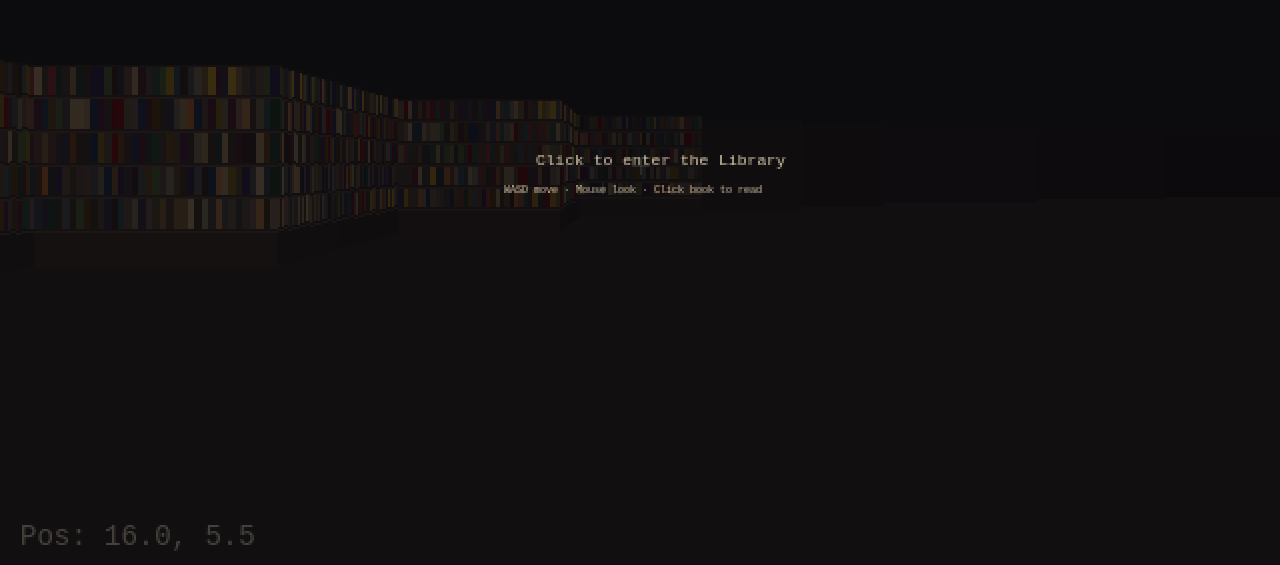
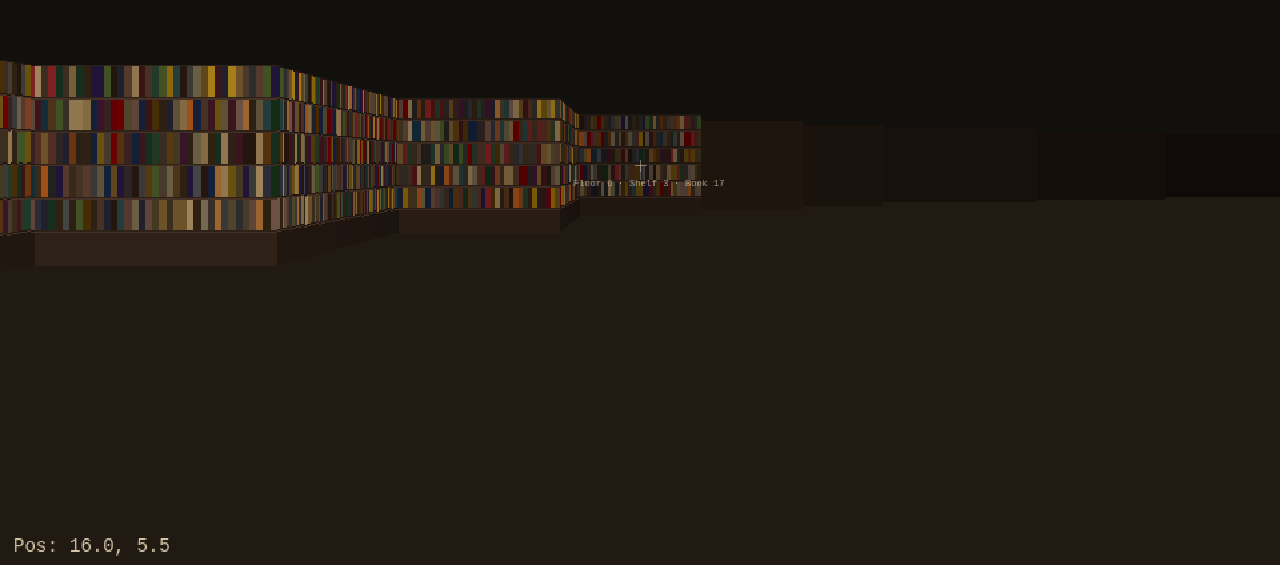
Before and after one commit to SoraDimichi/la-biblioteca-de-babel, a website built with Vite: page index.html in a window 1280 px wide. Shown: the part 235-800 px from the top of the page. Built offline with nearby package versions, Linux system fonts and the light colour scheme; animation ran at ten frames a second.

Commit message:
Half-Life style mouse: free cursor for book picking, no pointer lock
- Mouse moves freely, crosshair follows cursor position
- Hover over books to highlight, click to read
- WASD movement, Q/E or arrow keys for rotation
- No pointer lock needed
- Resolution bumped to 960x600
- Crosshair cursor CSS on canvas
- All 3 e2e tests passing

```diff
--- a/index.html
+++ b/index.html
@@ -7,7 +7,7 @@
     <style>
       * { margin: 0; padding: 0; box-sizing: border-box; }
       html, body { width: 100%; height: 100%; overflow: hidden; background: #0a0a0f; }
-      canvas { display: block; }
+      canvas { display: block; cursor: crosshair; }
     </style>
   </head>
   <body>
--- a/src/config.ts
+++ b/src/config.ts
@@ -1,6 +1,6 @@
 // Logical render resolution (scaled up to fill screen)
-export const RENDER_WIDTH = 640;
-export const RENDER_HEIGHT = 400;
+export const RENDER_WIDTH = 960;
+export const RENDER_HEIGHT = 600;
 
 // World
 export const STEPS_PER_FLOOR = 24;
--- a/src/game.ts
+++ b/src/game.ts
@@ -6,7 +6,6 @@ import { BookViewer } from "@/ui/book-viewer";
 import { HUD } from "@/ui/hud";
 import { PerfMonitor } from "@/debug/perf-monitor";
 import { bookAddressFromWorldStep } from "@/generation/book-data";
-import { RENDER_WIDTH, RENDER_HEIGHT } from "@/config";
 
 export class Game {
   private input: InputSystem;
@@ -53,7 +52,7 @@ export class Game {
     this.player.update(dt, this.input);
     this.world.update(0);
 
-    // Click picks the book under the crosshair
+    // Click picks the book under cursor
     if (this.input.consumeClick()) {
       const hit = this.renderer.bookUnderCrosshair;
       if (hit) {
@@ -71,19 +70,13 @@ export class Game {
       return;
     }
 
-    this.renderer.render(this.player, this.world);
+    this.renderer.render(
+      this.player,
+      this.world,
+      this.input.mouseRenderX,
+      this.input.mouseRenderY
+    );
     this.hud.render(this.ctx, this.player);
     this.perfMonitor.render(this.ctx, this.world.cacheSize);
-
-    // Show "click to start" prompt if pointer not locked
-    if (!this.input.isLocked) {
-      this.ctx.fillStyle = "rgba(10,10,15,0.7)";
-      this.ctx.fillRect(0, 0, RENDER_WIDTH, RENDER_HEIGHT);
-      this.ctx.fillStyle = "#d4c5a9";
-      this.ctx.font = "8px monospace";
-      this.ctx.fillText("Click to enter the Library", RENDER_WIDTH / 2 - 52, RENDER_HEIGHT / 2);
-      this.ctx.font = "5px monospace";
-      this.ctx.fillText("WASD move · Mouse look · Click book to read", RENDER_WIDTH / 2 - 68, RENDER_HEIGHT / 2 + 14);
-    }
   }
 }
--- a/src/rendering/renderer.ts
+++ b/src/rendering/renderer.ts
@@ -60,6 +60,8 @@ const CY = Math.floor(RENDER_HEIGHT / 2);
 export class Renderer {
   private flickerTime = 0;
   private flicker = 1.0;
+  private cursorX = CX;
+  private cursorY = CY;
   bookUnderCrosshair: BookHit | null = null;
 
   // Per-column data for book picking: which wall step and distance
@@ -74,7 +76,9 @@ export class Renderer {
 
   constructor(private ctx: CanvasRenderingContext2D) {}
 
-  render(player: PlayerSystem, world: WorldGenerator) {
+  render(player: PlayerSystem, world: WorldGenerator, mouseX = CX, mouseY = CY) {
+    this.cursorX = Math.round(mouseX);
+    this.cursorY = Math.round(mouseY);
     const ctx = this.ctx;
 
     this.flickerTime += 0.016;
@@ -176,8 +180,12 @@ export class Renderer {
 
     // Crosshair
     ctx.fillStyle = "rgba(212,197,169,0.5)";
-    ctx.fillRect(CX - 4, CY, 9, 1);
-    ctx.fillRect(CX, CY - 4, 1, 9);
+    // Cursor crosshair at mouse position
+    const cx = this.cursorX;
+    const cy = this.cursorY;
+    ctx.fillStyle = "rgba(212,197,169,0.5)";
+    ctx.fillRect(cx - 4, cy, 9, 1);
+    ctx.fillRect(cx, cy - 4, 1, 9);
 
     this.drawBookTooltip(ctx);
   }
@@ -254,7 +262,7 @@ export class Renderer {
         if (!color) continue;
 
         // Check if crosshair is on this book
-        const isHit = x === CX && CY >= bookTop && CY <= bookBot;
+        const isHit = x === this.cursorX && this.cursorY >= bookTop && this.cursorY <= bookBot;
 
         let drawColor: RGB;
         if (isHit) {
@@ -294,7 +302,7 @@ export class Renderer {
     if (!hit) return;
     ctx.fillStyle = "rgba(212,197,169,0.8)";
     ctx.font = "7px monospace";
-    ctx.fillText(`Floor ${hit.floor} · Shelf ${hit.shelf} · Book ${hit.slot}`, CX - 50, CY + 16);
+    ctx.fillText(`Floor ${hit.floor} · Shelf ${hit.shelf} · Book ${hit.slot}`, this.cursorX - 50, this.cursorY + 16);
   }
 }
 
--- a/src/systems/input.ts
+++ b/src/systems/input.ts
@@ -1,10 +1,13 @@
+import { RENDER_WIDTH, RENDER_HEIGHT } from "@/config";
+
 export class InputSystem {
   private keys = new Set<string>();
   private justPressed = new Set<string>();
   private _clicked = false;
-  private mouseDeltaX = 0;
-  private mouseDeltaY = 0;
-  private locked = false;
+
+  // Mouse position in render-canvas coordinates (0..RENDER_WIDTH, 0..RENDER_HEIGHT)
+  mouseRenderX = RENDER_WIDTH / 2;
+  mouseRenderY = RENDER_HEIGHT / 2;
 
   constructor(private canvas: HTMLCanvasElement) {
     window.addEventListener("keydown", (e) => {
@@ -17,23 +20,22 @@ export class InputSystem {
       this.keys.delete(e.code);
     });
 
-    // Pointer lock for FPS mouse look
-    canvas.addEventListener("click", () => {
-      if (!this.locked) {
-        canvas.requestPointerLock();
-      } else {
-        this._clicked = true;
-      }
+    canvas.addEventListener("mousemove", (e) => {
+      // Map display canvas mouse position to render canvas coordinates
+      const rect = canvas.getBoundingClientRect();
+      const scale = Math.min(
+        rect.width / RENDER_WIDTH,
+        rect.height / RENDER_HEIGHT
+      );
+      const offsetX = (rect.width - RENDER_WIDTH * scale) / 2;
+      const offsetY = (rect.height - RENDER_HEIGHT * scale) / 2;
+
+      this.mouseRenderX = (e.clientX - rect.left - offsetX) / scale;
+      this.mouseRenderY = (e.clientY - rect.top - offsetY) / scale;
     });
 
-    document.addEventListener("pointerlockchange", () => {
-      this.locked = document.pointerLockElement === canvas;
-    });
-
-    document.addEventListener("mousemove", (e) => {
-      if (!this.locked) return;
-      this.mouseDeltaX += e.movementX;
-      this.mouseDeltaY += e.movementY;
+    canvas.addEventListener("click", () => {
+      this._clicked = true;
     });
   }
 
@@ -51,12 +53,11 @@ export class InputSystem {
     return v;
   }
 
-  consumeMouseDelta(): { dx: number; dy: number } {
-    const dx = this.mouseDeltaX;
-    const dy = this.mouseDeltaY;
-    this.mouseDeltaX = 0;
-    this.mouseDeltaY = 0;
-    return { dx, dy };
+  get rotateDir(): number {
+    let v = 0;
+    if (this.keys.has("KeyQ") || this.keys.has("ArrowLeft")) v += 1;
+    if (this.keys.has("KeyE") || this.keys.has("ArrowRight")) v -= 1;
+    return v;
   }
 
   consumeClick(): boolean {
@@ -73,10 +74,6 @@ export class InputSystem {
     return this.keys.has(code);
   }
 
-  get isLocked(): boolean {
-    return this.locked;
-  }
-
   endFrame() {
     this.justPressed.clear();
   }
--- a/src/systems/player.ts
+++ b/src/systems/player.ts
@@ -1,37 +1,26 @@
 import type { InputSystem } from "@/systems/input";
 import { MAP, MAP_SIZE } from "@/rendering/renderer";
 
-const MOVE_SPEED = 5.0;
-const ROT_SPEED = 0.003; // mouse sensitivity
-const COLLISION_MARGIN = 0.3;
+const MOVE_SPEED = 3.5;
+const ROT_SPEED = 2.5; // radians per second for keyboard rotation
 
 export class PlayerSystem {
-  // Position on the 2D map — spawn in the corridor ring (radius ~10.5 from center)
   posX = 16;
   posY = 5.5;
 
-  // Direction vector (unit vector pointing where player looks)
   dirX = -1;
   dirY = 0;
 
-  // Camera plane (perpendicular to dir, determines FOV)
-  // Length of planeY determines FOV: 0.66 ≈ 66 degree FOV
   planeX = 0;
   planeY = 0.66;
 
   update(dt: number, input: InputSystem) {
     const moveSpeed = MOVE_SPEED * dt;
 
-    // --- Keyboard rotation (arrow keys, always available) ---
-    let keyRot = 0;
-    if (input.isKeyDown("ArrowLeft")) keyRot += 1;
-    if (input.isKeyDown("ArrowRight")) keyRot -= 1;
-
-    // --- Mouse rotation (yaw, only when pointer locked) ---
-    const mouse = input.consumeMouseDelta();
-    const rotAngle = -mouse.dx * ROT_SPEED + keyRot * 2.5 * dt;
-
-    if (rotAngle !== 0) {
+    // --- Keyboard rotation (Q/E or arrow left/right) ---
+    const rotDir = input.rotateDir;
+    if (rotDir !== 0) {
+      const rotAngle = rotDir * ROT_SPEED * dt;
       const cos = Math.cos(rotAngle);
       const sin = Math.sin(rotAngle);
 
@@ -49,20 +38,17 @@ export class PlayerSystem {
     if (fwd !== 0) {
       const nx = this.posX + this.dirX * moveSpeed * fwd;
       const ny = this.posY + this.dirY * moveSpeed * fwd;
-
       if (this.canWalk(nx, this.posY)) this.posX = nx;
       if (this.canWalk(this.posX, ny)) this.posY = ny;
     }
 
-    // --- A/D: strafe left/right ---
+    // --- A/D: strafe ---
     const strafe = input.strafe;
     if (strafe !== 0) {
-      // Strafe direction is perpendicular to look direction
       const strafeX = -this.dirY;
       const strafeY = this.dirX;
       const nx = this.posX + strafeX * moveSpeed * 0.7 * strafe;
       const ny = this.posY + strafeY * moveSpeed * 0.7 * strafe;
-
       if (this.canWalk(nx, this.posY)) this.posX = nx;
       if (this.canWalk(this.posX, ny)) this.posY = ny;
     }
@@ -76,7 +62,7 @@ export class PlayerSystem {
   }
 
   get currentFloor(): number {
-    return 0; // single floor for now
+    return 0;
   }
 
   get positionInFloor(): number {
--- a/src/ui/book-viewer.ts
+++ b/src/ui/book-viewer.ts
@@ -37,25 +37,25 @@ export class BookViewer {
 
     const addr = this.bookAddress;
     ctx.fillStyle = "#d4c5a9";
-    ctx.font = "14px monospace";
+    ctx.font = "18px monospace";
     ctx.fillText(
       `Floor ${addr.floor} Seg ${addr.segment} — Shelf ${addr.shelf}, Book ${addr.slot}`,
-      20, 24
+      30, 34
     );
 
     ctx.fillStyle = "#8b7d6b";
-    ctx.font = "10px monospace";
+    ctx.font = "13px monospace";
 
     const leftPage = generatePage(this.bookSeed, this.currentPage);
     const leftLines = leftPage.split("\n");
-    const lineHeight = 9;
-    const startY = 44;
+    const lineHeight = 12;
+    const startY = 54;
     const maxLines = Math.min(leftLines.length, Math.floor((RENDER_HEIGHT - 60) / lineHeight));
 
     for (let i = 0; i < maxLines; i++) {
       const line = leftLines[i];
       if (!line) continue;
-      ctx.fillText(line.substring(0, 50), 20, startY + i * lineHeight);
+      ctx.fillText(line.substring(0, 55), 30, startY + i * lineHeight);
     }
 
     // Right page
@@ -66,21 +66,21 @@ export class BookViewer {
       for (let i = 0; i < maxLines; i++) {
         const line = rightLines[i];
         if (!line) continue;
-        ctx.fillText(line.substring(0, 50), RENDER_WIDTH / 2 + 10, startY + i * lineHeight);
+        ctx.fillText(line.substring(0, 55), RENDER_WIDTH / 2 + 15, startY + i * lineHeight);
       }
     }
 
     ctx.fillStyle = "#3a3020";
-    ctx.fillRect(RENDER_WIDTH / 2, 34, 1, RENDER_HEIGHT - 50);
+    ctx.fillRect(RENDER_WIDTH / 2, 44, 1, RENDER_HEIGHT - 60);
 
     ctx.fillStyle = "#d4c5a9";
-    ctx.font = "12px monospace";
+    ctx.font = "14px monospace";
     ctx.fillText(
       `${this.currentPage + 1}-${Math.min(this.currentPage + 2, PAGES_PER_BOOK)} / ${PAGES_PER_BOOK}`,
-      RENDER_WIDTH / 2 - 40, RENDER_HEIGHT - 10
+      RENDER_WIDTH / 2 - 50, RENDER_HEIGHT - 14
     );
 
-    ctx.font = "10px monospace";
-    ctx.fillText("← →  flip pages  ·  Esc  close", RENDER_WIDTH / 2 - 100, RENDER_HEIGHT - 26);
+    ctx.font = "12px monospace";
+    ctx.fillText("← →  flip pages  ·  Esc  close", RENDER_WIDTH / 2 - 120, RENDER_HEIGHT - 34);
   }
 }
```
